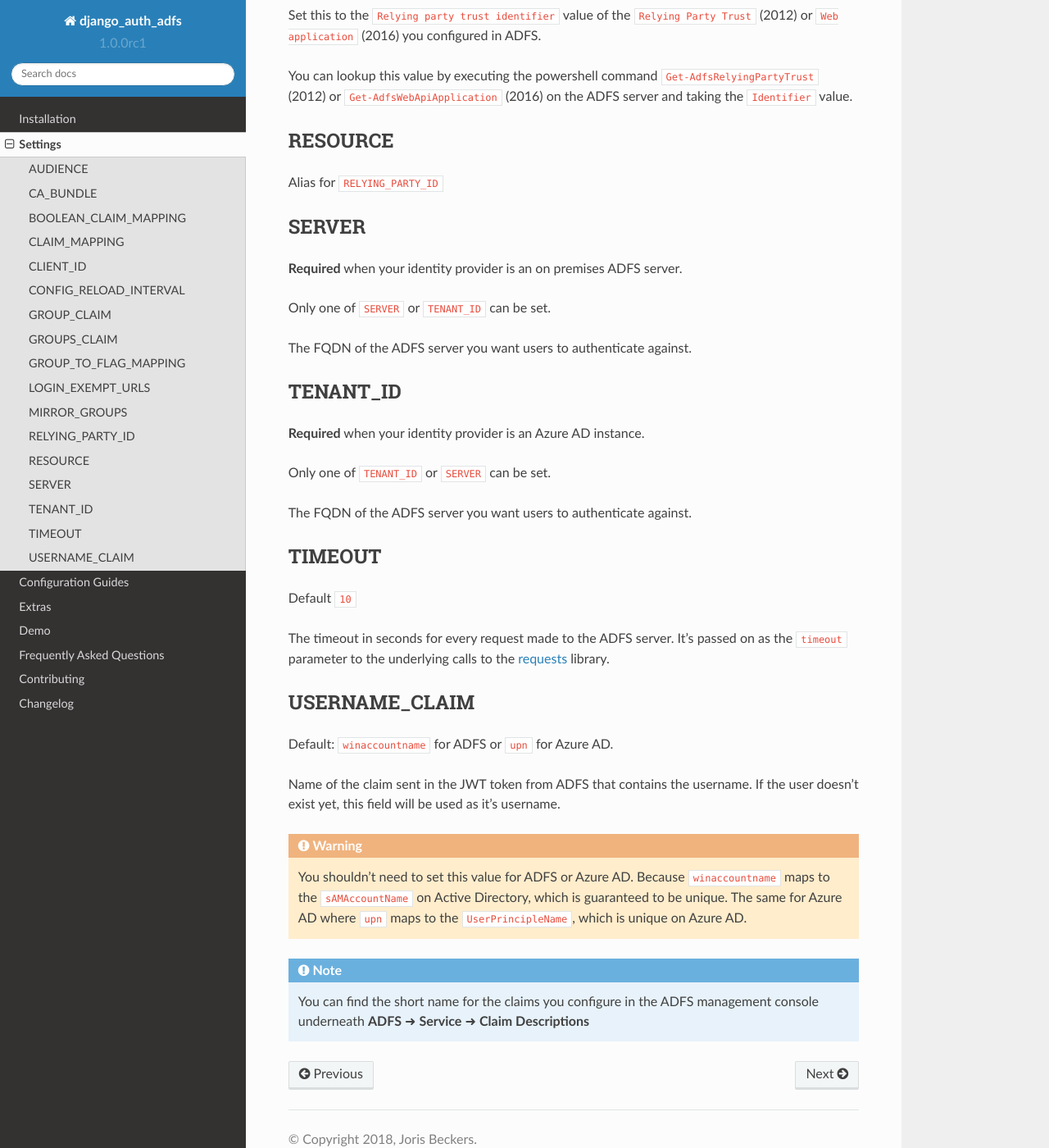
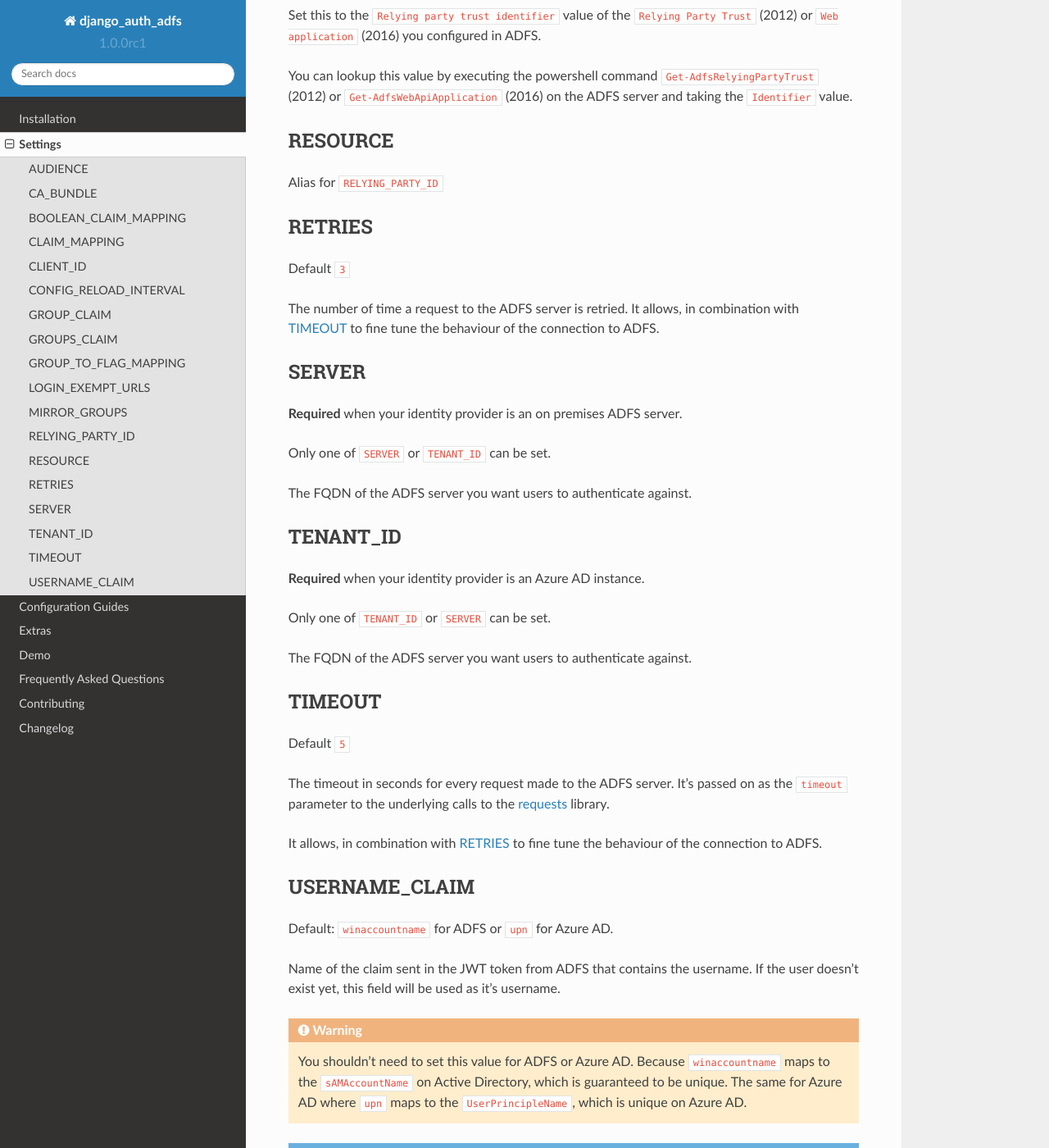
Before and after one commit to snok/django-auth-adfs, a Sphinx documentation site: the page built from docs/configuration.rst, in a window 1280 px wide and 1400 px high, scrolled down 4776 px. Shown: the whole window at 82% size. Built offline with Sphinx 7.4.7 and the Read the Docs theme 2.0.0, drawn with Linux system fonts in a browser that asks for light colours; pages that are not in the unit, such as notebooks, are missing from menus.

Commit message:
Add retries setting

```diff
--- a/docs/configuration.rst
+++ b/docs/configuration.rst
@@ -212,6 +212,15 @@ RESOURCE
 --------
 Alias for ``RELYING_PARTY_ID``
 
+.. _retries_setting:
+
+RETRIES
+-------
+Default ``3``
+
+The number of time a request to the ADFS server is retried. It allows, in combination with :ref:`timeout_setting`
+to fine tune the behaviour of the connection to ADFS.
+
 SERVER
 ------
 **Required** when your identity provider is an on premises ADFS server.
@@ -230,13 +239,17 @@ Only one of ``TENANT_ID`` or ``SERVER`` can be set.
 
 The FQDN of the ADFS server you want users to authenticate against.
 
+.. _timeout_setting:
+
 TIMEOUT
 -------
-Default ``10``
+Default ``5``
 
 The timeout in seconds for every request made to the ADFS server. It's passed on as the ``timeout`` parameter
 to the underlying calls to the `requests <http://docs.python-requests.org/en/master/user/quickstart/#timeouts>`__
 library.
+
+It allows, in combination with :ref:`retries_setting` to fine tune the behaviour of the connection to ADFS.
 
 .. _username_claim_setting:
 
```
Also changed, not shown: 2 other files.
